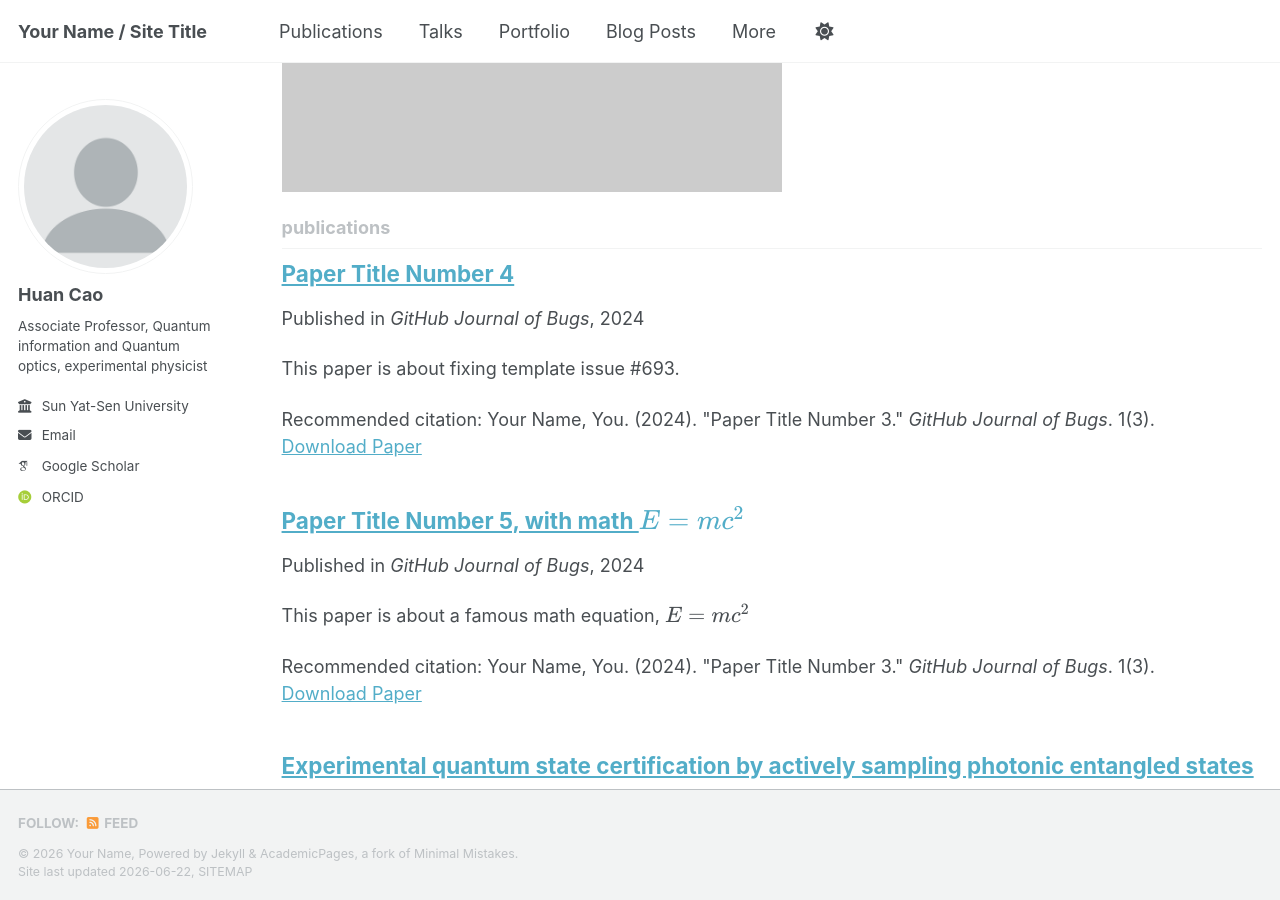
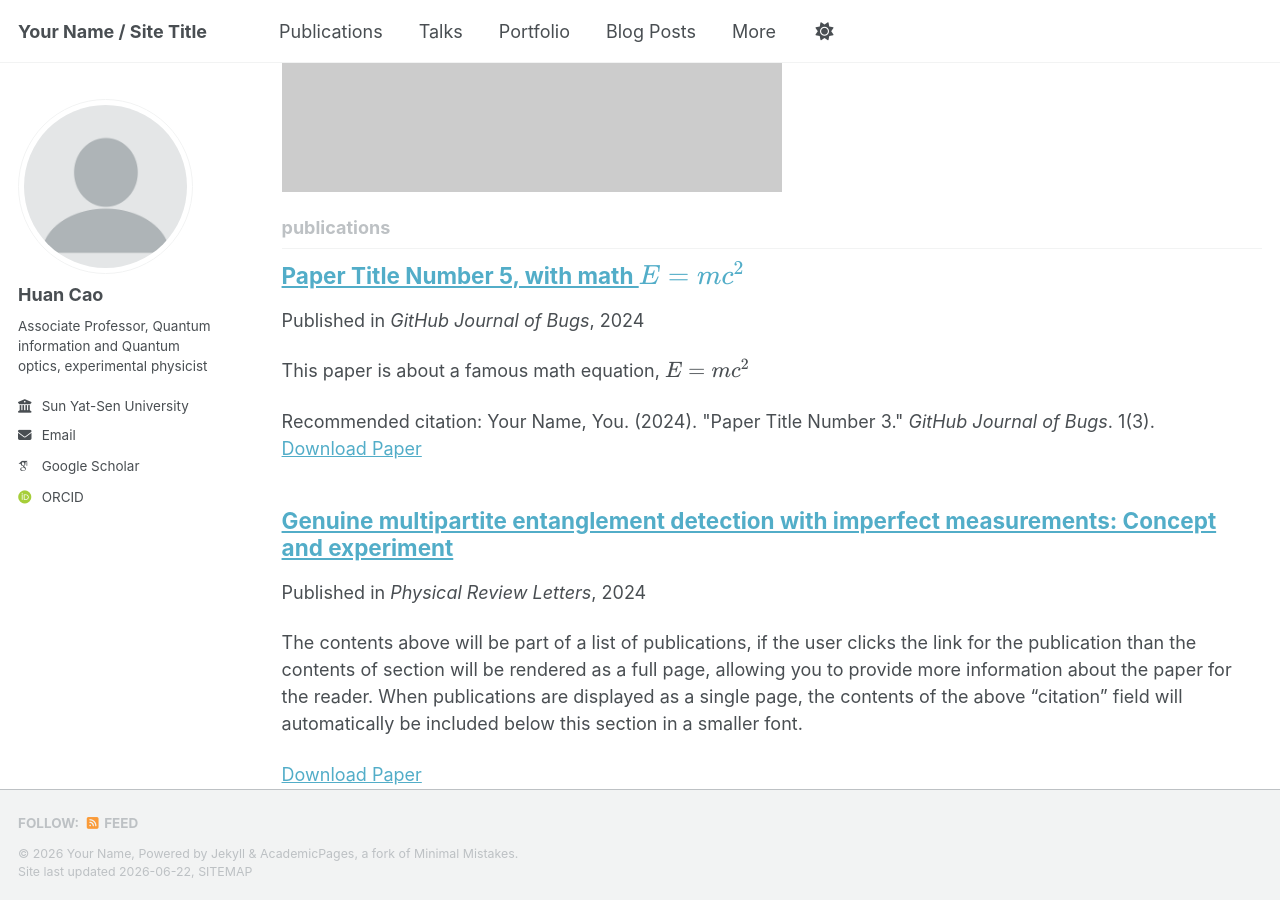
Before and after one commit to Huan-Cao/Huan-Cao.github.io, a Jekyll site: the page built from _pages/collection-archive.html, in a window 1280 px wide and 900 px high, scrolled down 1820 px. Built offline with Jekyll 4.4.1, drawn with Linux system fonts in a browser that asks for light colours; some web fonts are replaced; a script bundle is joined from its source files by our own code; library files that are not in the unit come from our copies.

Commit message:
Update 2024-02-17-paper-title-number-4.md

```diff
--- a/_publications/2024-02-17-paper-title-number-4.md
+++ b/_publications/2024-02-17-paper-title-number-4.md
@@ -1,13 +1,12 @@
 ---
-title: "Paper Title Number 4"
+title: "Genuine multipartite entanglement detection with imperfect measurements: Concept and experiment"
 collection: publications
-category: conferences
-permalink: /publication/2024-02-17-paper-title-number-4
-excerpt: 'This paper is about fixing template issue #693.'
-date: 2024-02-17
-venue: 'GitHub Journal of Bugs'
-paperurl: 'https://academicpages.github.io/files/paper3.pdf'
-citation: 'Your Name, You. (2024). &quot;Paper Title Number 3.&quot; <i>GitHub Journal of Bugs</i>. 1(3).'
+category: manuscripts
+permalink: /publication/2026PRL-Genuine
+date: 2024-10-11
+venue: 'Physical Review Letters'
+paperurl: 'https://doi.org/10.1103/PhysRevLett.133.150201'
+authors: 'Huan Cao, Simon Morelli, Lee A Rozema, Chao Zhang, Armin Tavakoli, Philip Walther'
 ---
 
 The contents above will be part of a list of publications, if the user clicks the link for the publication than the contents of section will be rendered as a full page, allowing you to provide more information about the paper for the reader. When publications are displayed as a single page, the contents of the above "citation" field will automatically be included below this section in a smaller font.
```
